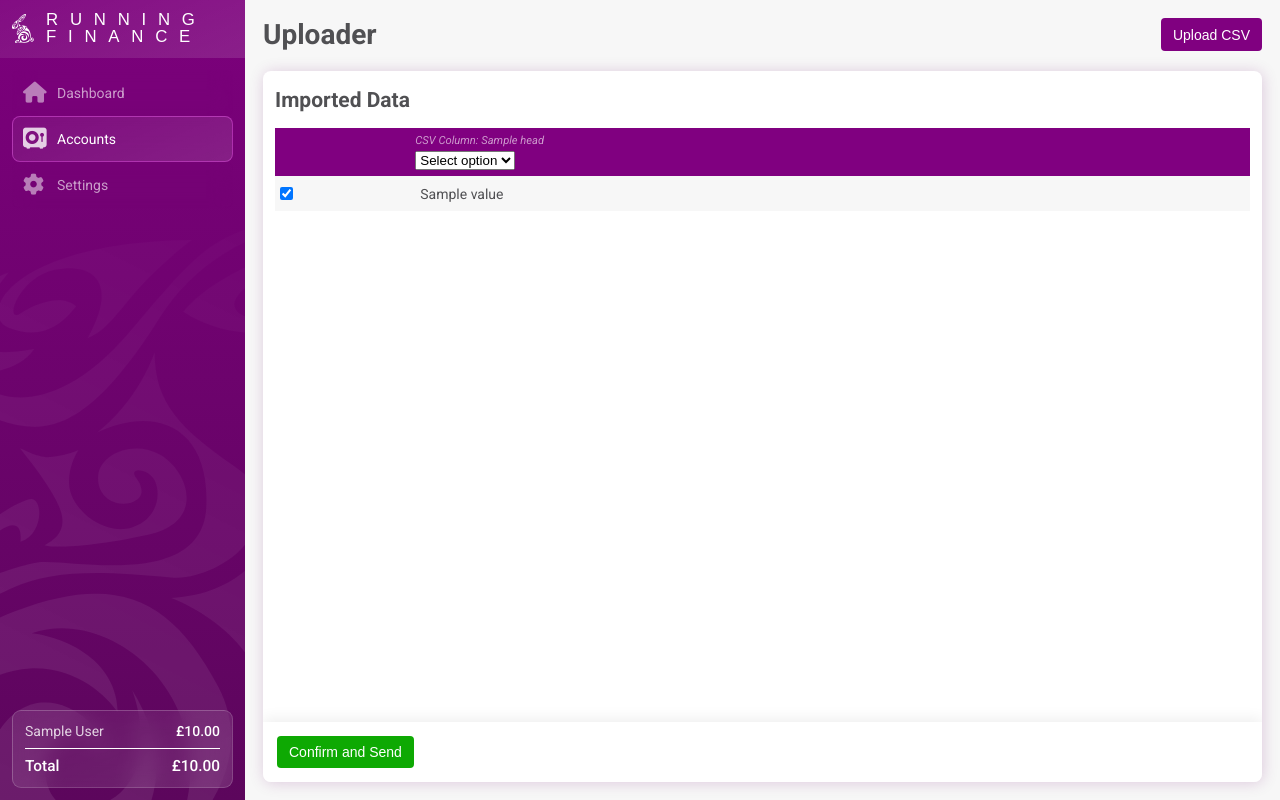
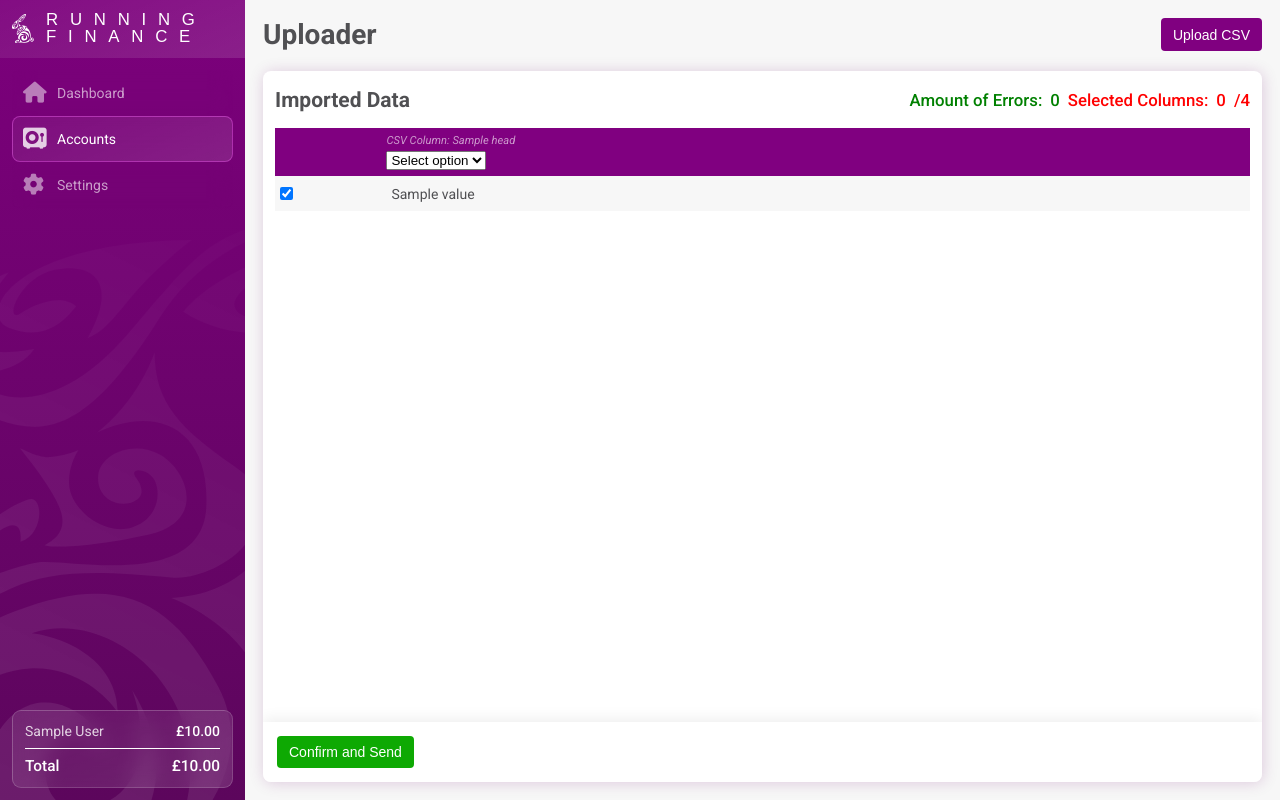
Before and after one commit to JD2410/Finances, a Django app: template finances/templates/uploader.html in a window 1280 px wide. Run offline with Django 5.2, Linux system fonts and the light colour scheme; tables that the repository leaves empty hold one stand-in row (values such as "Sample post"); the template is opened without the code that fills it: values that come from a table or form of the project are taken from there, most other values are stand-ins (such as "Sample title", 1, 10 or a date in 2020); some libraries are stand-ins or nearby versions; some web fonts are replaced.

Commit message:
Added message for column selection and errors - single message creation function

```diff
--- a/finances/static/bulk/scripts.js
+++ b/finances/static/bulk/scripts.js
@@ -8,8 +8,7 @@
         if(confirmButton) {
             document.getElementById('confirmCSV').addEventListener('click', (e) => {
                 e.preventDefault();
-                alert('Sending Stopped')
-                //cu.sendTransacrions();
+                cu.checkUserInput()
             })
 
             this.columnSelection.columnSelectorsListener()
@@ -18,6 +17,7 @@
             this.resetShowEditorListener()
             this.rowSelection()
             this.testAllInput()
+            this.columnSelection.updateSelectColumnsIndicator()
         }
     },
     inputEditingListener() {
@@ -62,10 +62,8 @@
                         $input.focus();
                         $input.select();
                     }
-
                 })
             }
-
         })
     },
     rowSelection() {
@@ -74,10 +72,12 @@
             chekcbox.addEventListener('click', () => {
                 let $row = chekcbox.parentNode.parentNode
                 $row.classList.toggle('deselect')
+                this.inputTest.loadErrorAmount()
             })
         })
     },
     'columnSelection': {
+        columnsSelected: 0,
         columnSelectorsListener() {
             let $dropdowns = document.querySelectorAll('.column-selection')
             $dropdowns.forEach((elem, index) => {
@@ -85,6 +85,7 @@
                     const value = this.value
                     cu.columnSelection.resetDuplicateColumnSelection(value, index)
                     cu.columnSelection.updateRow(value.toLowerCase(), index)
+                    cu.columnSelection.updateSelectColumnsIndicator()
                 })
             })
         },
@@ -109,6 +110,23 @@
                 cell[which+1].dataset.key = what
                 cu.inputTest.cellTest(cell[which+1])
             })
+        },
+        updateSelectColumnsIndicator() {
+            let $columnSelectors = document.querySelectorAll('.column-selection');
+            let count = 0
+            $columnSelectors.forEach(dropdown => {
+                if (dropdown.value != 0) {
+                    count++
+                }
+            })
+            $indicator = document.getElementById('selectionIndicator')
+            $indicator.innerHTML = count
+            if (count < 4) {
+                $indicator.classList.add('problem')
+            } else {
+                $indicator.classList.remove('problem')
+            }
+            this.columnsSelected = count
         }
     },
     testAllInput() {
@@ -118,6 +136,7 @@
         })
     },
     inputTest: {
+        errorsRemaining: 0,
         cellTest(cell) {
             cell.className = 'cell'
             if (cell.dataset.value == '') {
@@ -145,6 +164,25 @@
                     cell.classList.add('verified')
                 }
             }
+            this.loadErrorAmount()
+        },
+        loadErrorAmount() {
+            const $display = document.getElementById('errorsIndicator')
+            const $errors = document.querySelectorAll('.error')
+            let count = 0;
+            $errors.forEach(err => {
+                const $parent = err.parentNode.classList.contains('deselect')
+                if (!$parent) {
+                    count++
+                }
+            })
+            if (count > 0) {
+                $display.classList.add('problem')
+            } else {
+                $display.classList.remove('problem')
+            }
+            this.errorsRemaining = count;
+            $display.innerHTML = count
         },
         numberChecker(value) {
             const num = parseFloat(value);
@@ -154,6 +192,27 @@
             const passedDate = Date.parse(checkDate)
             return isNaN(checkDate) && !isNaN(passedDate) ? true : false
         },
+    },
+    createMessage(details, type='warning') {
+        let message = document.createElement('div');
+        message.classList.add('alert')
+        message.classList.add(`alert-${type}`);
+        message.innerHTML = details
+        message.addEventListener('click', () => {
+            message.classList.add("clear")
+        })
+        document.getElementById('messagesContainer').appendChild(message)
+    },
+    checkUserInput() {
+        if(this.columnSelection.columnsSelected == 4) {
+            if (this.inputTest.errorsRemaining > 0) {
+                this.createMessage("There are still errors remaining.")
+            } else {
+                this.sendTransacrions()
+            }
+        } else {
+            this.createMessage("You need to select 4 columns: <ul><li>Amount</li><li>Description</li><li>AccountId</li><li>Date</li></ul>")
+        }
     },
     async sendTransacrions() {
         let records = [];
@@ -193,10 +252,6 @@
             .then(data => {
                 if(data.status == 'error') {
                     data.row_errors.forEach(ele => {
-                        let message = document.createElement('div');
-                        message.classList.add('alert')
-                        message.classList.add('alert-warning')
-
                         let errorConstruct = `<p>Issue on line ${parseInt(ele.row_index) + 1} :</p>`
                         for (const [key, value] of Object.entries(ele.errors)) {
                             errorConstruct += (`Field: ${key}:<ul>`);
@@ -205,11 +260,7 @@
                             })
                             errorConstruct += (`</ul>`);
                         }
-                        message.addEventListener('click', () => {
-                            message.classList.add("clear")
-                        })
-                        message.innerHTML = errorConstruct;
-                        document.getElementById('messagesContainer').appendChild(message)
+                        cu.createMessage(errorConstruct)
 
                     })
                 } else if(data.status == 'success') {
--- a/finances/static/bulk/styles.css
+++ b/finances/static/bulk/styles.css
@@ -1,3 +1,31 @@
+#errorsIndicator {
+    font-size: 1.2em;
+    font-weight: 500;
+    color: green;
+
+    &.problem {
+        color: red;
+    }
+    &::before {
+        content: 'Amount of Errors: ';
+    }
+}
+#selectionIndicator {
+    font-size: 1.2em;
+    font-weight: 500;
+    color: green;
+
+    &.problem {
+        color: red;
+    }
+    &::before {
+        content: 'Selected Columns: ';
+    }
+    &::after {
+        content: '/4';
+    }
+}
+
 table thead {
     position: sticky;
     z-index: 3000;
@@ -29,6 +57,11 @@
         position: relative;
         cursor: pointer;
         padding: 5px;
+        min-width: 300px;
+
+        &:first-child {
+            min-width: 30px;
+        }
 
         &.verified {
             background-color: rgba(0,128,0,0.15);
--- a/finances/static/styles.css
+++ b/finances/static/styles.css
@@ -393,7 +393,7 @@
         }
         .body {
             height: 100%;
-            overflow-x: hidden;
+            overflow: auto;
         }
         .stick-to-bottom {
             position: absolute;
@@ -454,6 +454,10 @@
         backdrop-filter: blur(10px);
         margin-top: 20px;
 
+        ul {
+            margin-left: 20px;
+        }
+
         &.clear {
             display: none;
         }
--- a/finances/templates/uploader.html
+++ b/finances/templates/uploader.html
@@ -27,6 +27,11 @@
             <div class="page-section sticky-bottom">
                 <div class="header">
                     <h2>Imported Data</h2>
+                    <div>
+                        <div id="errorsIndicator"></div>
+                        <div id="selectionIndicator"></div>
+                    </div>
+
                 </div>
                 <div class="body">
                     {% if results %}
```
